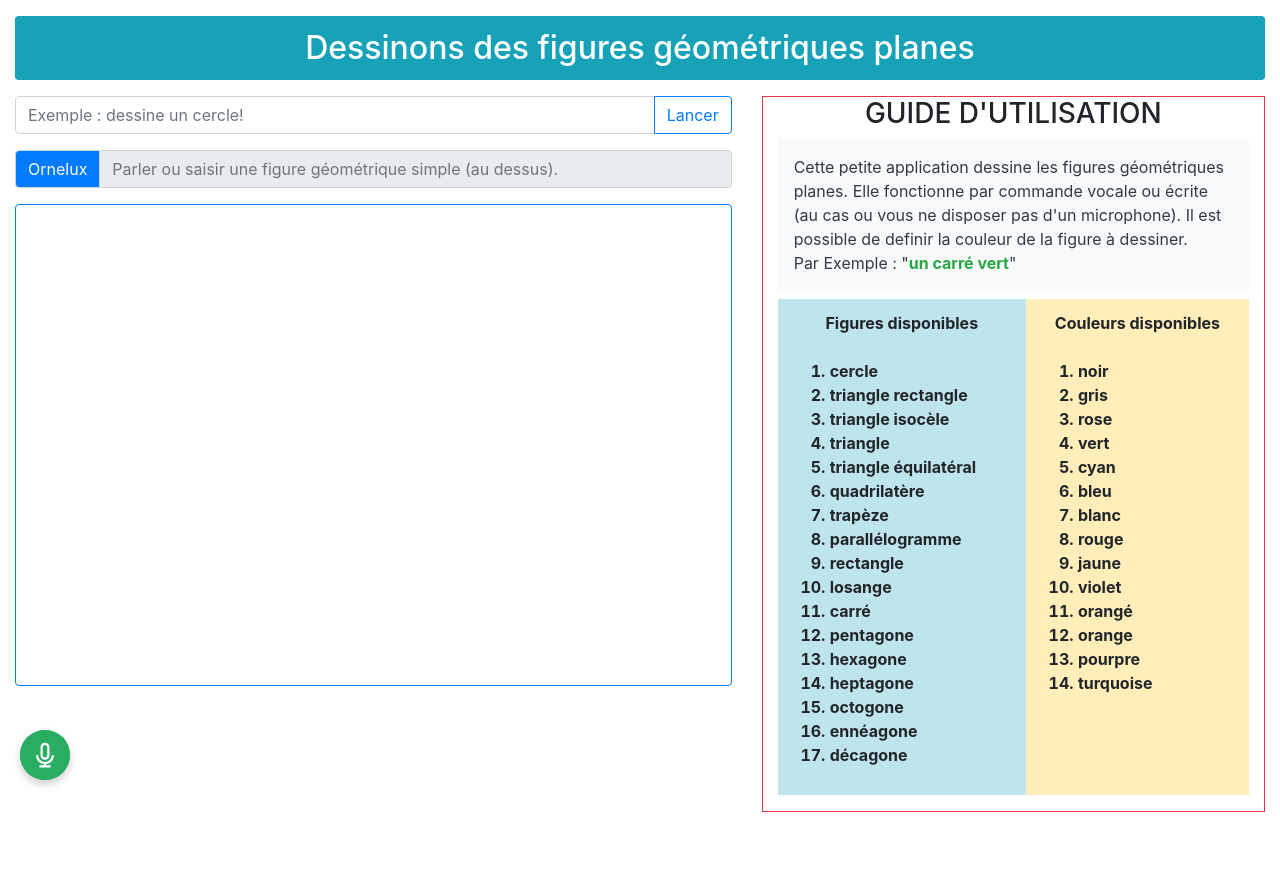
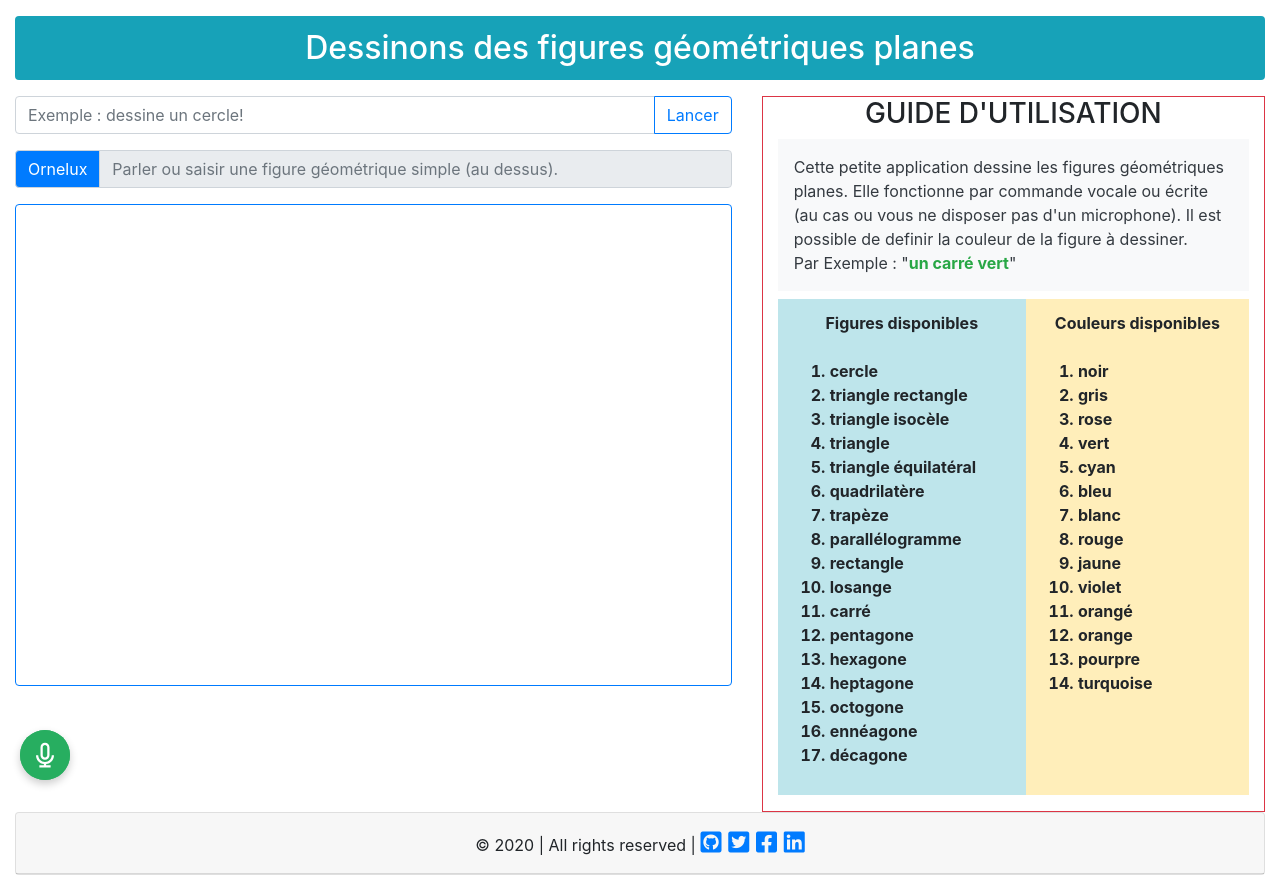
Before and after one commit to alainxavier/Figures-geometriques, a plain HTML site: page index.html in a window 1280 px wide. Before the commit the page ends 828 px from the top, so only its background shows below. Drawn offline with Linux system fonts and the light colour scheme.

Commit message:
profil LinkedIn ajouté

```diff
--- a/index.html
+++ b/index.html
@@ -5,6 +5,7 @@
     <meta name="viewport" content="width=device-width, initial-scale=1, shrink-to-fit=no">
     <title>Ornelux : Dessinons</title>
     <link rel="stylesheet" href="bootstrap/css/bootstrap.css">
+    <link rel="stylesheet" href="https://cdnjs.cloudflare.com/ajax/libs/font-awesome/5.13.0/css/all.min.css">
 </head>
 <body>
     <div class="container-fluid my-3" >
@@ -91,6 +92,11 @@
         </div>
       </div>
     </div>
+    <div class="card text-center align-middle">
+      <div class="card-header">
+        © 2020 | All rights reserved | <span style="font-size: 1.5em"><a href="https://github.com/alainxavier"><i class="fab fa-github-square" ></i></a> <a href="https://twitter.com/mekkaddish"><i class="fab fa-twitter-square"></i></a> <a href="https://www.facebook.com/kalainxavier"><i class="fab fa-facebook-square"></i></a> <a href="https://www.linkedin.com/in/alain-xavier-kouame-69b08a152/"><i class="fab fa-linkedin"></i></a></span>
+      </div>
+    </div>
   </div>
 
     <!--Bootstrap-->
```
Also changed, not shown: web/desktop/index.html (+1 -1 lines), web/mobile/index.html (+1 -1 lines).
